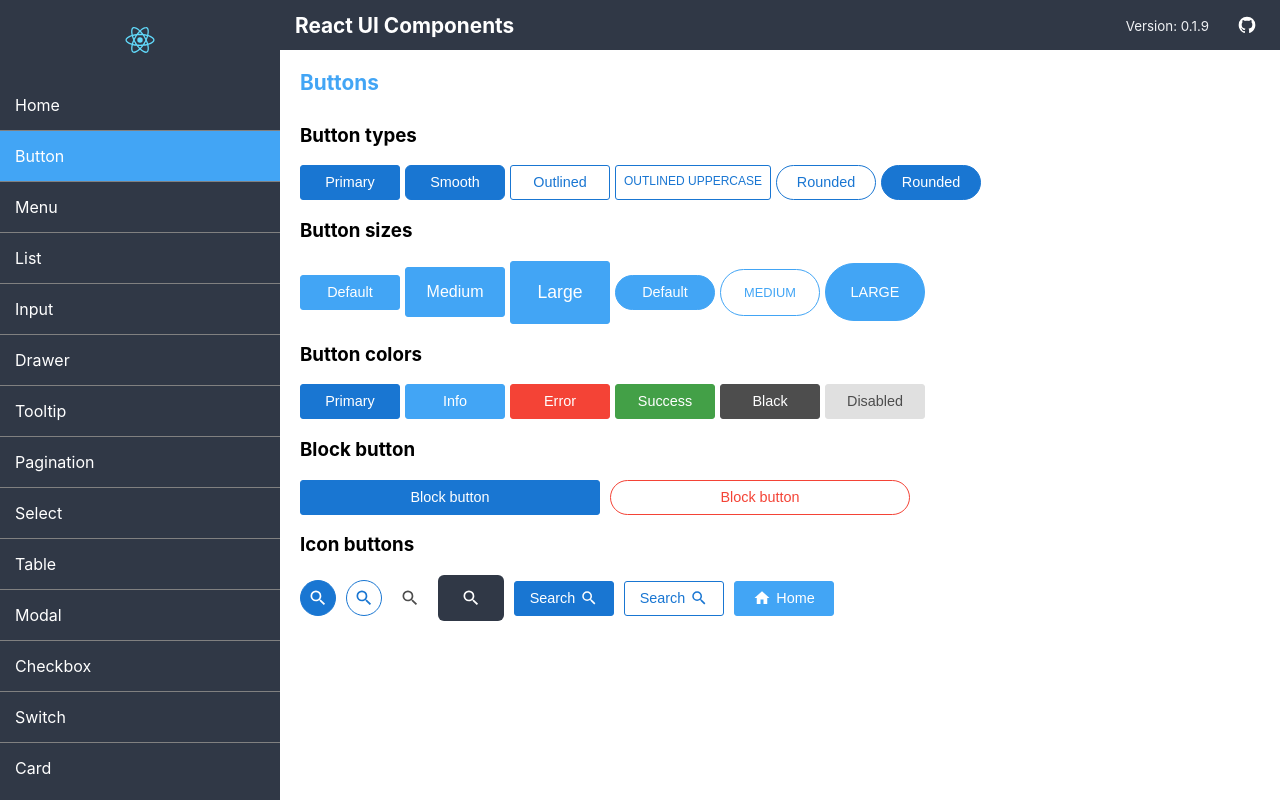
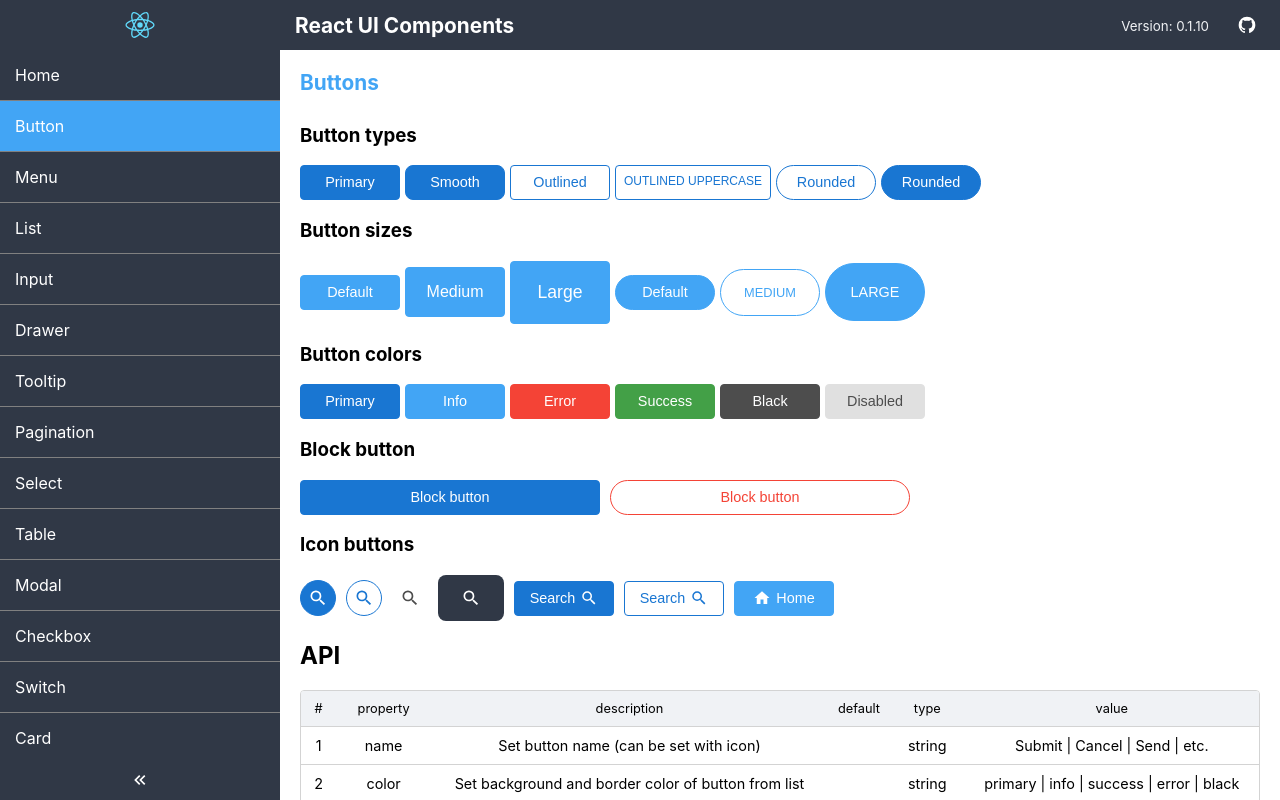
Before and after one commit to Assenti/react-ui-components, a React (Create React App) app: page /btns in a window 1280 px wide. Built offline with nearby package versions, Linux system fonts and the light colour scheme.

Commit message:
API description added to Button component

```diff
--- a/package.json
+++ b/package.json
@@ -1,6 +1,6 @@
 {
   "name": "react-ui-components",
-  "version": "0.1.9",
+  "version": "0.1.10",
   "private": true,
   "author": "Asset Sultanov <asset.sultan@gmail.com>",
   "dependencies": {
--- a/src/components/Drawer.js
+++ b/src/components/Drawer.js
@@ -5,18 +5,19 @@ import { Tooltip } from './Tooltip';
 
 export const Drawer = (props) => {
     const drawerClass = () => {
-        let result = `drawer ${props.min ? 'min' : ''}
-                    ${props.absolute ? 'absolute' : ''}
-                    ${props.fullHeight ? 'full-height' : ''}
-                    ${props.dark ? 'dark' : ''}`
-        return result.trim()
-    }
+        let result = '';
+        let className = {
+            btn: 'drawer',
+            min: props.min ? 'min' : '',
+            absolute: props.absolute ? 'absolute' : '',
+            fullHeight: props.fullHeight ? 'full-height' : '',
+            dark: props.dark && !props.light ? 'dark' : ''
+        }
 
-    const headerTitle = () => {
-        if (props.header) {
-            if (props.header.length > 5) return `${props.header.slice(0,5)}...`
-            else return props.header
+        for (const key in className) {
+            if (className[key]) result += className[key] + ' '
         }
+        return result.trim();
     }
 
     return (
--- a/src/pages/ButtonPage.js
+++ b/src/pages/ButtonPage.js
@@ -1,9 +1,108 @@
 import React from 'react';
 import { Button } from '../components/Button';
-import { Tooltip } from '../components/Tooltip';
-import { Search, Home, Delete } from '../icons';
+import { Table } from '../components/Table';
 
 export const ButtonPage = () => {
+    const keys = ['property', 'description', 'default', 'type', 'value'];
+    const items = [
+        {
+            property: 'name',
+            description: 'Set button name (can be set with icon)',
+            default: '',
+            type: 'string',
+            value: 'Submit | Cancel | Send | etc.'
+        },
+        {
+            property: 'color',
+            description: 'Set background and border color of button from list',
+            default: '',
+            type: 'string',
+            value: 'primary | info | success | error | black'
+        },
+        {
+            property: 'disabled',
+            description: 'Make a button disabled',
+            default: 'false',
+            type: 'boolean',
+            value: 'true | false'},
+        {
+            property: 'rounded',
+            description: 'Make border radius rounded',
+            default: 'false',
+            type: 'boolean',
+            value: 'true | false'
+        },
+        {
+            property: 'smooth',
+            description: 'Set button borders more smooth',
+            default: 'false',
+            type: 'boolean',
+            value: 'true | false'
+        },
+        {
+            property: 'outlined',
+            description: 'Make button background transparent and outline borders',
+            default: 'false',
+            type: 'boolean',
+            value: 'true | false'
+        },
+        {
+            property: 'uppercase',
+            description: 'Transform text to upper case',
+            default: 'false',
+            type: 'boolean',
+            value: 'true | false'
+        },
+        {
+            property: 'block',
+            description: 'Fills the parent component width',
+            default: 'false',
+            type: 'boolean',
+            value: 'true | false'
+        },
+        {
+            property: 'size',
+            description: 'Set button size',
+            default: '',
+            type: 'string',
+            value: 'medium | large'},
+        {
+            property: 'icon',
+            description: 'Set icon in button and give circle shape to it (can be set with name)',
+            default: '',
+            type: 'string',
+            value: 'home | search | etc. (see icon names list in docs)'
+        },
+        {
+            property: 'iconLeft',
+            description: 'Change icon position to the left from name',
+            default: 'false',
+            type: 'boolean',
+            value: 'true | false'
+        },
+        {
+            property: 'dark',
+            description: 'Set dark mode (can not be used with light prop)',
+            default: 'false',
+            type: 'boolean',
+            value: 'true | false'
+        },
+        {
+            property: 'light',
+            description: 'Set light mode (can not be used with dark prop)',
+            default: 'false',
+            type: 'boolean',
+            value: 'true | false'
+        },
+        {
+            property: 'className',
+            description: 'Set a custom class to component',
+            default: '',
+            type: 'string',
+            value: ''
+        },
+    ]
+
     return (
         <div className="page">
             <div className="page-title">Buttons</div>
@@ -187,6 +286,13 @@ export const ButtonPage = () => {
                     iconLeft
                     onClick={() => {}}/>
             </div>
+            <h2>API</h2>
+            <Table
+                bordered
+                headers={keys}
+                items={items}
+                index={true}
+                itemTitles={keys}/>
         </div>
     )
 }
--- a/src/styles/_btn.scss
+++ b/src/styles/_btn.scss
@@ -28,7 +28,7 @@
     }
 
     &.smooth {
-        border-radius: 6px;
+        border-radius: $radius * 2;
     }
 
     &.medium {
--- a/src/styles/_colors.scss
+++ b/src/styles/_colors.scss
@@ -10,7 +10,7 @@ $success: #43a047;
 $yellow: #feda24;
 $warning: #ff3d00;
 $react: #61dafb;
-$radius: 3px;
+$radius: 4px;
 
 .text-white {
     color: #fff;
--- a/src/styles/_drawer.scss
+++ b/src/styles/_drawer.scss
@@ -42,14 +42,16 @@
 }
 
 
-// .drawer-content {
-
-// }
+.drawer-content {
+    height: 100%;
+    max-height: calc(100% - 40px);
+    overflow-y: auto;
+}
 
 .drawer-header {
     display: flex;
     align-items: center;
-    padding: 15px;
+    height: 50px;
     color: $dark;
     font-weight: bold;
     position: sticky;
@@ -69,6 +71,7 @@
     display: flex;
     align-items: center;
     justify-content: center;
+    height: 40px;
 }
 
 
```
Also changed, not shown: 1 other file (tests, documents, lock files or other folders).
